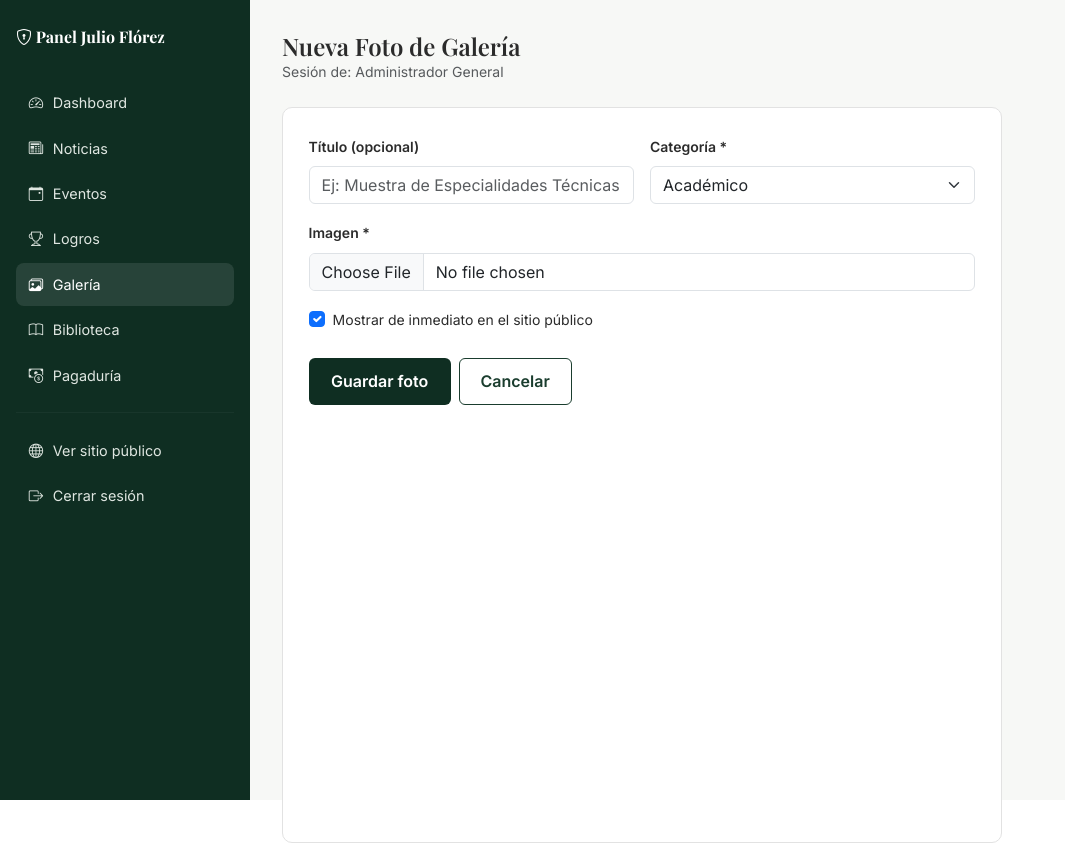
After one commit to thomasgamez/Julio-Florez-Pagina, a Flask app: page /admin/galeria/nueva in a window 1280 px wide. The commit adds this page. Shown: the whole page, without its empty margins (0-1065 px from the left). Run offline with Flask 3, Linux system fonts and the light colour scheme; a user stored in the database is signed in.

Commit message:
Actualizar en templates la nueva pagina galeria_form.html y en la carpeta pagina la de galeria.html

```diff
--- /dev/null
+++ b/templates/admin/galeria_form.html
@@ -0,0 +1,45 @@
+{% extends "layout_admin.html" %}
+{% block titulo %}{{ 'Editar' if foto else 'Nueva' }} Foto{% endblock %}
+{% block encabezado %}{{ 'Editar' if foto else 'Nueva' }} Foto de Galería{% endblock %}
+{% block contenido_admin %}
+
+<div class="tarjeta" style="max-width:720px">
+  <form method="POST" enctype="multipart/form-data">
+    <div class="row g-3">
+      <div class="col-md-6">
+        <label class="form-label small fw-semibold">Título (opcional)</label>
+        <input type="text" name="titulo" class="form-control" placeholder="Ej: Muestra de Especialidades Técnicas" value="{{ foto.titulo if foto else '' }}">
+      </div>
+      <div class="col-md-6">
+        <label class="form-label small fw-semibold">Categoría *</label>
+        <select name="categoria" class="form-select" required>
+          {% for cat in ['Académico','Cultural','Deportivo','Institucional','Especialidades','Bienestar'] %}
+          <option {{ 'selected' if foto and foto.categoria==cat }}>{{ cat }}</option>
+          {% endfor %}
+        </select>
+      </div>
+      <div class="col-12">
+        <label class="form-label small fw-semibold">Imagen {{ '' if foto else '*' }}</label>
+        <input type="file" name="imagen_archivo" class="form-control" accept="image/*" {{ '' if foto else 'required' }}>
+        {% if foto and foto.imagen %}
+        <div class="mt-2">
+          <img src="{{ url_for('static', filename=foto.imagen) }}" style="width:140px;height:100px;object-fit:cover;border-radius:.5rem" alt="Actual">
+          <p class="small text-muted mb-0">Deja este campo vacío para conservar la foto actual.</p>
+        </div>
+        {% endif %}
+      </div>
+      <div class="col-12">
+        <div class="form-check">
+          <input class="form-check-input" type="checkbox" name="publicado" id="publicado" {{ 'checked' if not foto or foto.publicado }}>
+          <label class="form-check-label small" for="publicado">Mostrar de inmediato en el sitio público</label>
+        </div>
+      </div>
+    </div>
+    <div class="d-flex gap-2 mt-4">
+      <button type="submit" class="btn-institucional">Guardar foto</button>
+      <a href="{{ url_for('admin_galeria') }}" class="btn-outline-institucional">Cancelar</a>
+    </div>
+  </form>
+</div>
+
+{% endblock %}
```
Also changed, not shown: templates/pagina/galeria.html (+35 -12 lines).
